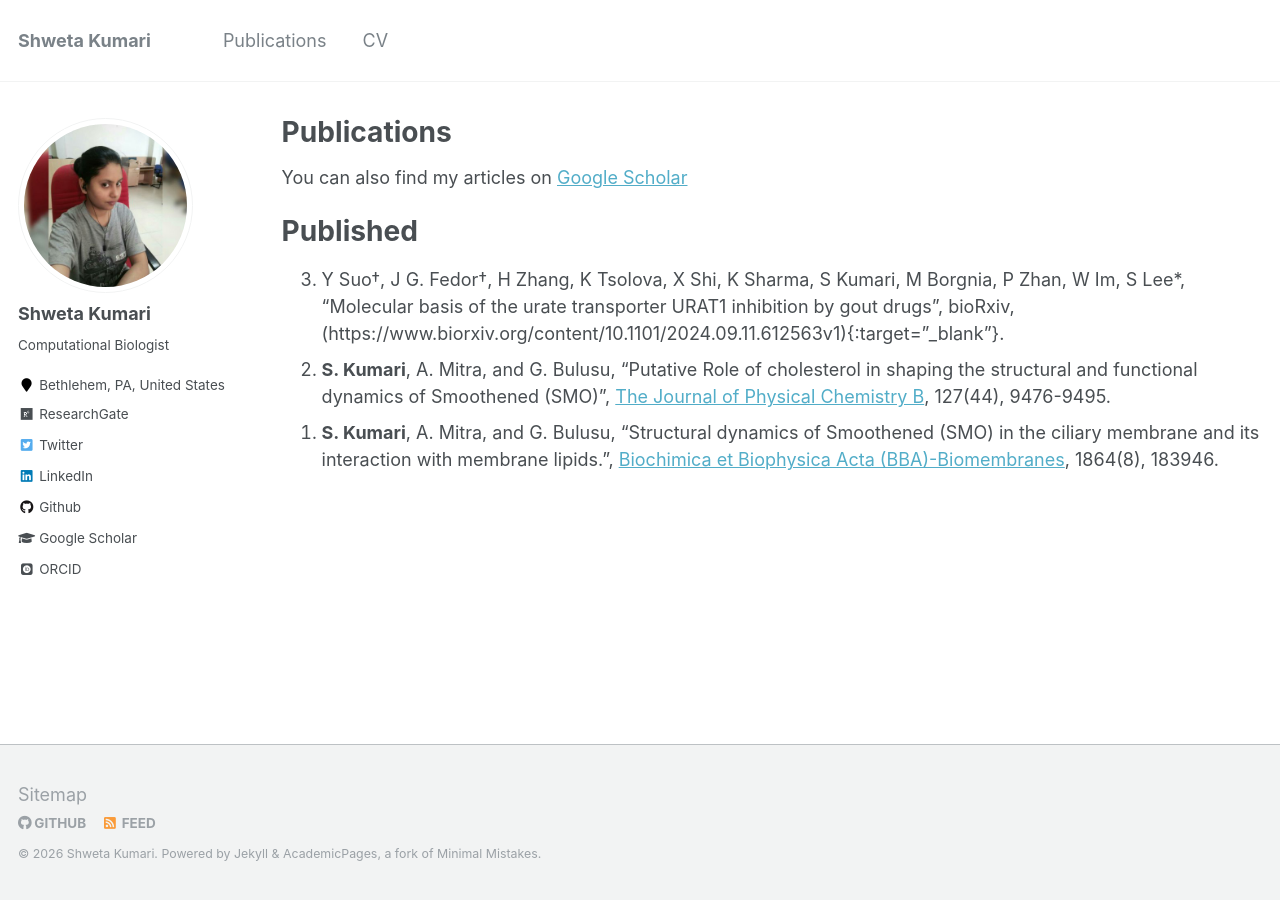
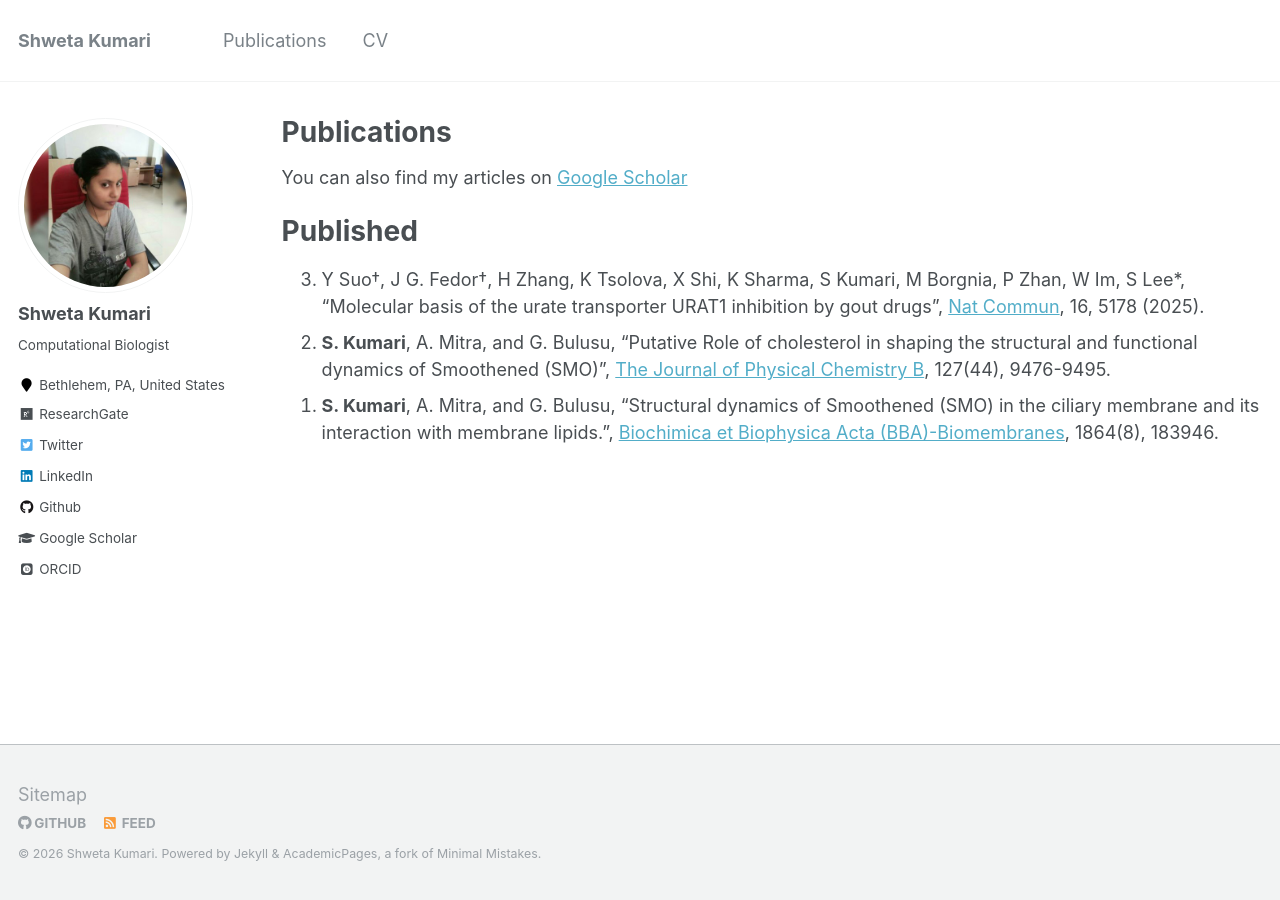
Before and after one commit to shweta-Moni/shweta-Moni.github.io, a Jekyll site: the page built from _pages/publications.md, in a window 1280 px wide. Built offline with Jekyll 4.4.1, drawn with Linux system fonts in a browser that asks for light colours; some web fonts are replaced.

Commit message:
Update publications.md

```diff
--- a/_pages/publications.md
+++ b/_pages/publications.md
@@ -10,7 +10,7 @@ You can also find my articles on [Google Scholar](https://scholar.google.com/cit
 
 Published
 ========
-3. Y Suo†, J G. Fedor†, H Zhang, K Tsolova, X Shi, K Sharma, S Kumari, M Borgnia, P Zhan, W Im, S Lee*, "Molecular basis of the urate transporter URAT1 inhibition by gout drugs", bioRxiv,(https://www.biorxiv.org/content/10.1101/2024.09.11.612563v1){:target="_blank"}.
+3. Y Suo†, J G. Fedor†, H Zhang, K Tsolova, X Shi, K Sharma, S Kumari, M Borgnia, P Zhan, W Im, S Lee*, "Molecular basis of the urate transporter URAT1 inhibition by gout drugs", [Nat Commun](https://doi.org/10.1038/s41467-025-60480-3){:target="_blank"}, 16, 5178 (2025).
 2. **S. Kumari**, A. Mitra, and G. Bulusu, “Putative Role of cholesterol in shaping the structural and functional dynamics
 of Smoothened (SMO)”, [The Journal of Physical Chemistry B](https://doi.org/10.1021/acs.jpcb.3c02255){:target="_blank"}, 127(44), 9476-9495.
 1. **S. Kumari**, A. Mitra, and G. Bulusu, “Structural dynamics of Smoothened (SMO) in the ciliary membrane and its interaction with membrane lipids.”, [Biochimica et Biophysica Acta (BBA)-Biomembranes](https://doi.org/10.1016/j.bbamem.2022.183946){:target="_blank"}, 1864(8), 183946.
```
